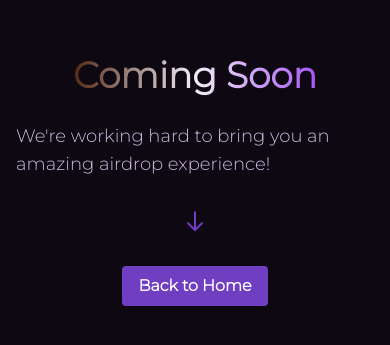
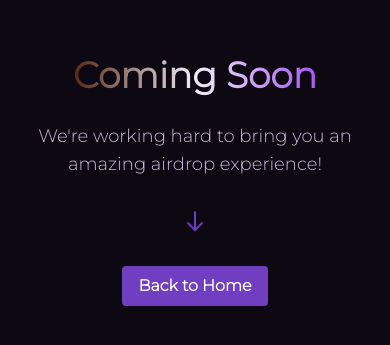
Before and after one commit to findolor/sorodrop, a Next.js app in the folder frontend/: page /app in a window 390 px wide. Shown: the part 247-592 px from the top of the page. Built offline with nearby package versions, Linux system fonts and the light colour scheme.

Commit message:
fix: center coming soon text for mobile users

```diff
--- a/frontend/app/app/page.tsx
+++ b/frontend/app/app/page.tsx
@@ -3,13 +3,13 @@ import Link from "next/link"
 export default function ComingSoon() {
   return (
     <div className="flex flex-col items-center justify-center min-h-screen bg-background-950 text-text-100 p-4">
-      <h1 className="text-4xl sm:text-6xl font-bold mb-4 text-transparent bg-clip-text bg-gradient-to-r from-orange-500/30 via-[#f2eef7] to-purple-500 leading-tight py-2">
+      <h1 className="text-4xl sm:text-6xl font-bold mb-4 text-transparent bg-clip-text bg-gradient-to-r from-orange-500/30 via-[#f2eef7] to-purple-500 leading-tight py-2 text-center">
         Coming Soon
       </h1>
-      <p className="text-lg sm:text-xl mb-8 text-text-200">
+      <p className="text-lg sm:text-xl mb-8 text-text-200 text-center">
         We&apos;re working hard to bring you an amazing airdrop experience!
       </p>
-      <div className="animate-bounce">
+      <div className="animate-bounce flex justify-center w-full">
         <svg
           className="w-6 h-6 text-accent-500"
           fill="none"
```
